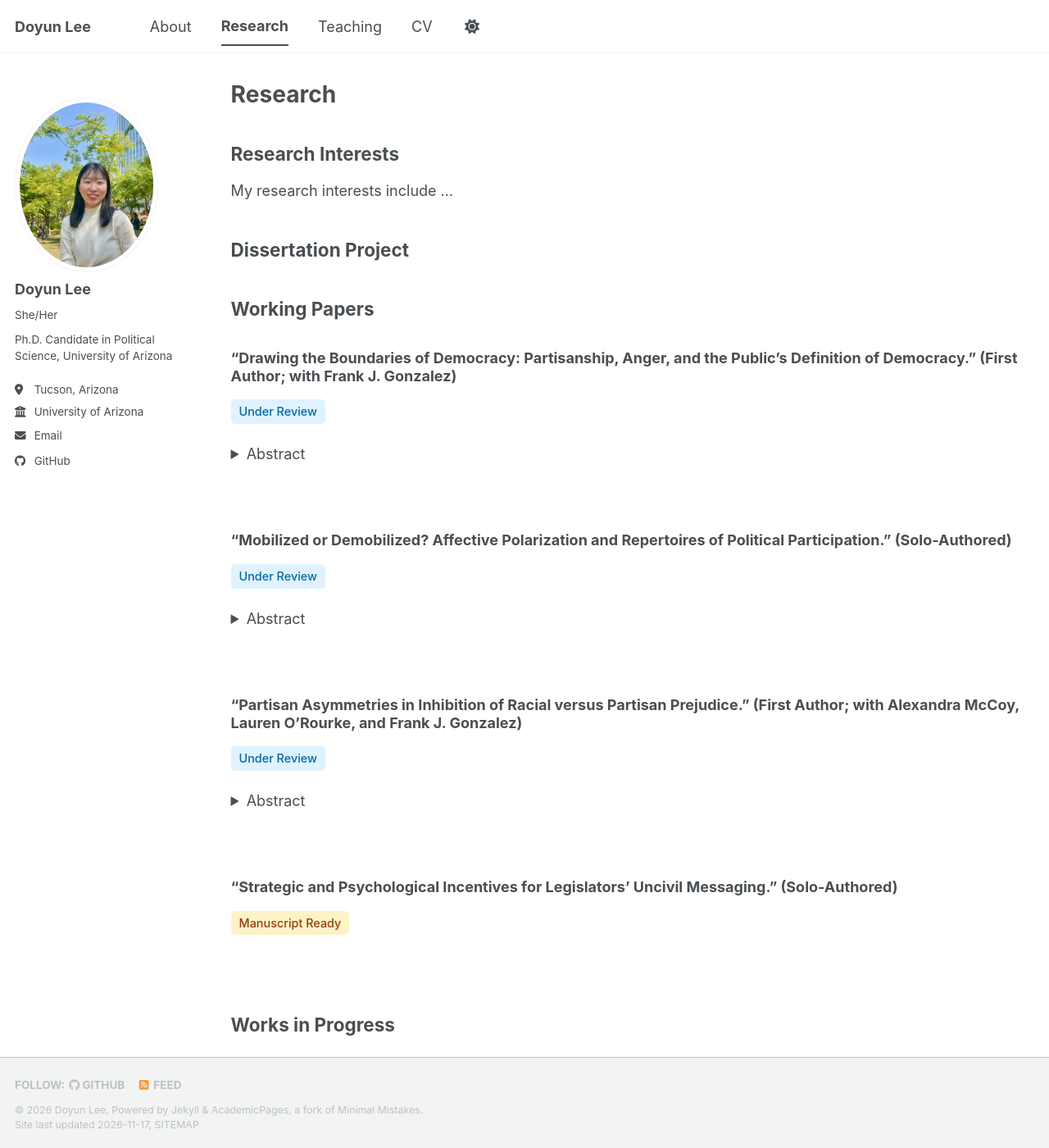
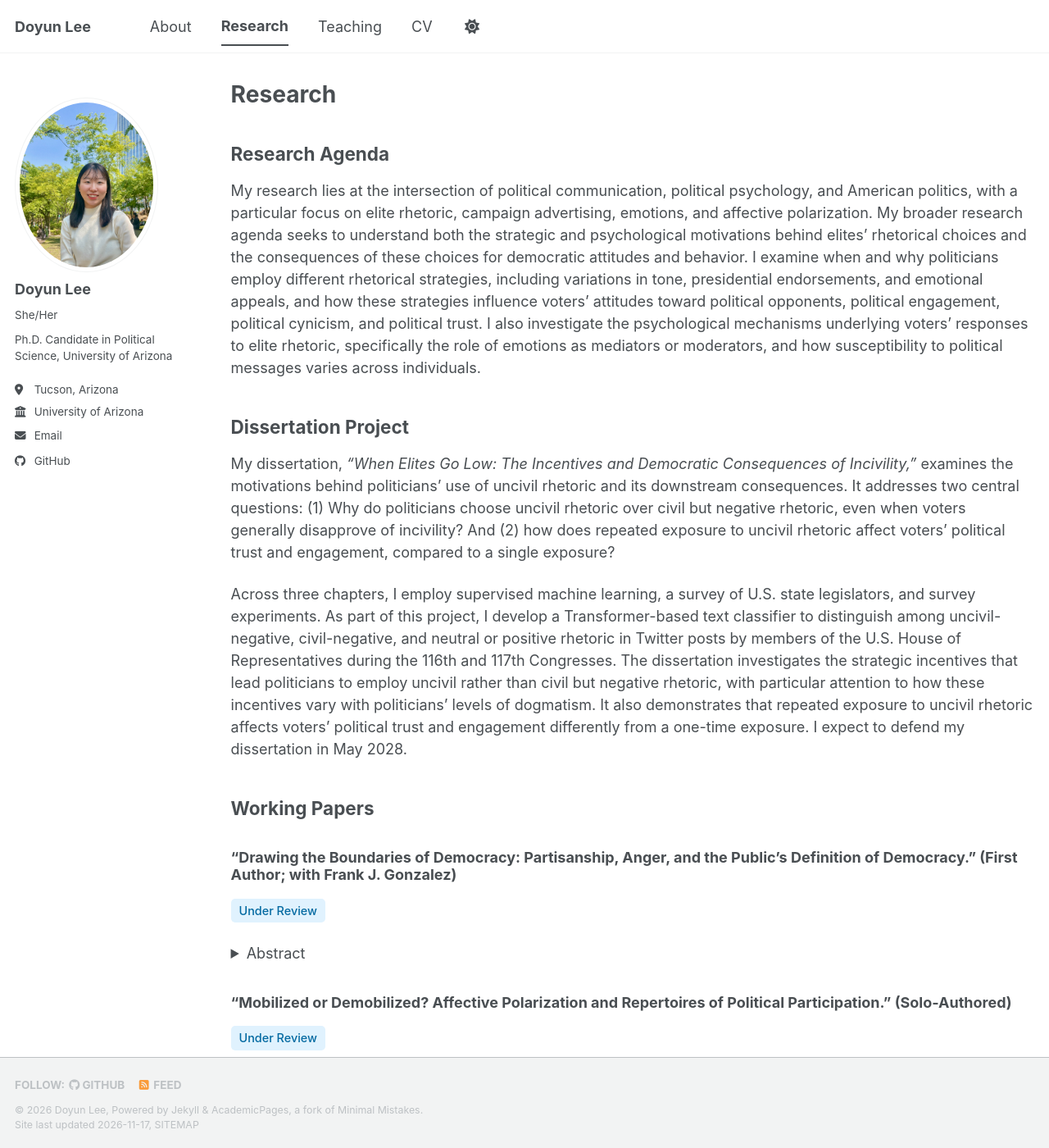
Before and after one commit to doyunlee1/doyunlee1.github.io, a Jekyll site: the page built from _pages/research.md, in a window 1280 px wide and 1400 px high. Shown: the whole window at 82% size. Built offline with Jekyll 4.4.1, drawn with Linux system fonts in a browser that asks for light colours; a script bundle is joined from its source files by our own code; a style sheet for code colours, icons or effects is not loaded.

Commit message:
Update research.md

```diff
--- a/_pages/research.md
+++ b/_pages/research.md
@@ -5,12 +5,16 @@ permalink: /research/
 author_profile: true
 ---
 
-## Research Interests
+## Research Agenda
 
-My research interests include ...
+My research lies at the intersection of political communication, political psychology, and American politics, with a particular focus on elite rhetoric, campaign advertising, emotions, and affective polarization. My broader research agenda seeks to understand both the strategic and psychological motivations behind elites' rhetorical choices and the consequences of these choices for democratic attitudes and behavior. I examine when and why politicians employ different rhetorical strategies, including variations in tone, presidential endorsements, and emotional appeals, and how these strategies influence voters' attitudes toward political opponents, political engagement, political cynicism, and political trust. I also investigate the psychological mechanisms underlying voters' responses to elite rhetoric, specifically the role of emotions as mediators or moderators, and how susceptibility to political messages varies across individuals.
+
 
 ## Dissertation Project
 
+My dissertation, *"When Elites Go Low: The Incentives and Democratic Consequences of Incivility,"* examines the motivations behind politicians' use of uncivil rhetoric and its downstream consequences. It addresses two central questions: (1) Why do politicians choose uncivil rhetoric over civil but negative rhetoric, even when voters generally disapprove of incivility? And (2) how does repeated exposure to uncivil rhetoric affect voters' political trust and engagement, compared to a single exposure?
+
+Across three chapters, I employ supervised machine learning, a survey of U.S. state legislators, and survey experiments. As part of this project, I develop a Transformer-based text classifier to distinguish among uncivil-negative, civil-negative, and neutral or positive rhetoric in Twitter posts by members of the U.S. House of Representatives during the 116th and 117th Congresses. The dissertation investigates the strategic incentives that lead politicians to employ uncivil rather than civil but negative rhetoric, with particular attention to how these incentives vary with politicians' levels of dogmatism. It also demonstrates that repeated exposure to uncivil rhetoric affects voters' political trust and engagement differently from a one-time exposure. I expect to defend my dissertation in May 2028.
 
 
 ## Working Papers
@@ -34,8 +38,6 @@ Although Americans tend to tolerate violations of specific democratic norms when
   </p>
 </details>
 
-<br>
-
 ### "Mobilized or Demobilized? Affective Polarization and Repertoires of Political Participation." (Solo-Authored)
 
 <span style="display: inline-block;
@@ -54,8 +56,6 @@ Although Americans tend to tolerate violations of specific democratic norms when
 Does affective polarization mobilize or demobilize political participation? Existing research generally finds that affective polarization promotes political participation, but this conclusion may obscure heterogeneity in how citizens participate in politics. Using the 2020 American National Election Studies, I employ latent class analysis to identify five distinct repertoires of political participation: Voters, Civic Activists, Donors, All-Round Activists, and Indifferents. Greater affective polarization is associated with higher probabilities of membership in Donors and All-Round Activists, but lower probabilities of membership in Voters and Civic Activists, while showing little relationship with membership in Indifferents. Further analyses reveal that in-party favoritism and out-party animosity play different roles across participation repertoires. These findings challenge a uniformly mobilizing account of affective polarization and demonstrate that understanding its implications for political participation requires attention not only to whether citizens participate, but also to how they participate.
   </p>
 </details>
-
-<br>
 
 ### "Partisan Asymmetries in Inhibition of Racial versus Partisan Prejudice." (First Author; with Alexandra McCoy, Lauren O'Rourke, and Frank J. Gonzalez)
 
@@ -76,8 +76,6 @@ An enduring yet untested claim in the affective polarization literature is that
   </p>
 </details>
 
-<br>
-
 ### "Strategic and Psychological Incentives for Legislators' Uncivil Messaging." (Solo-Authored)
 
 <span style="display: inline-block;
@@ -87,10 +85,8 @@ An enduring yet untested claim in the affective polarization literature is that
              border-radius: 5px;
              font-size: 0.8em;
              font-weight: 500;">
-  Manuscript Ready
+  Manuscript Prepared
 </span>
-
-<br>
 
 ## Works in Progress
 
```
